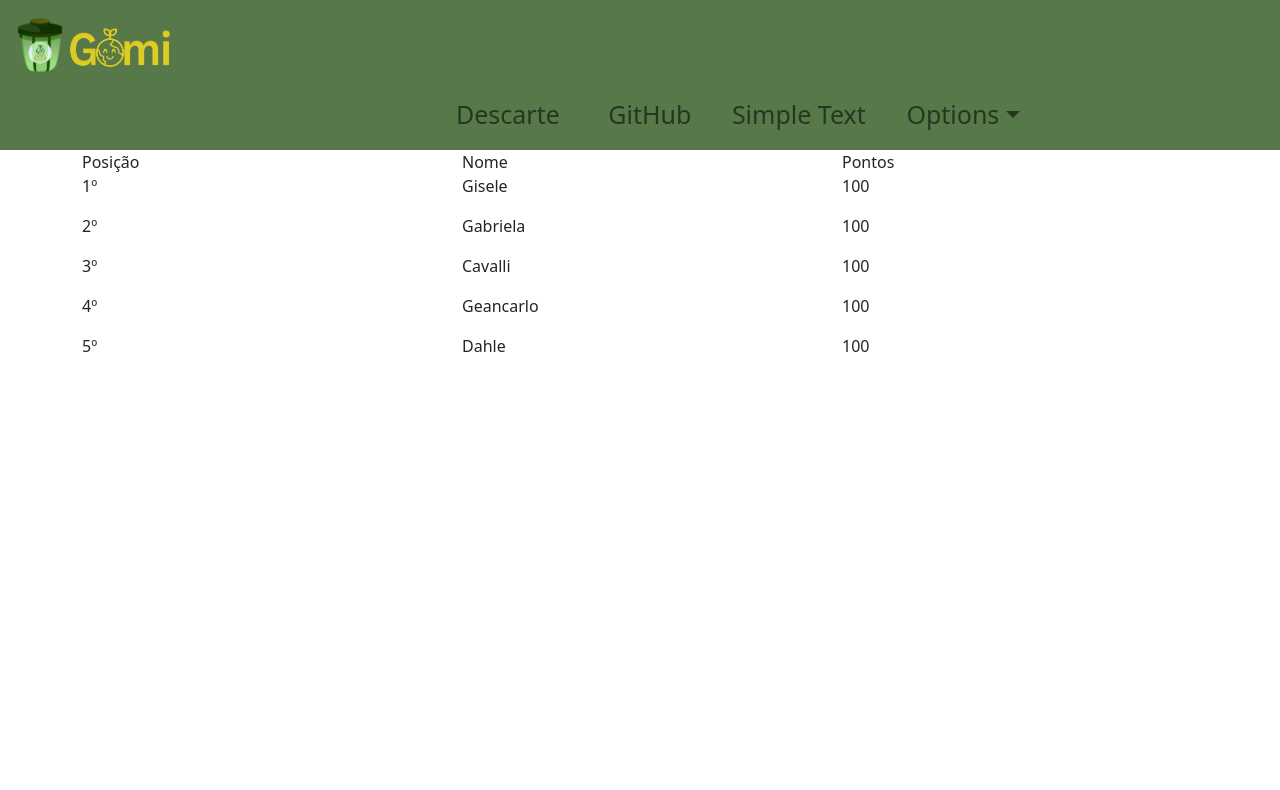
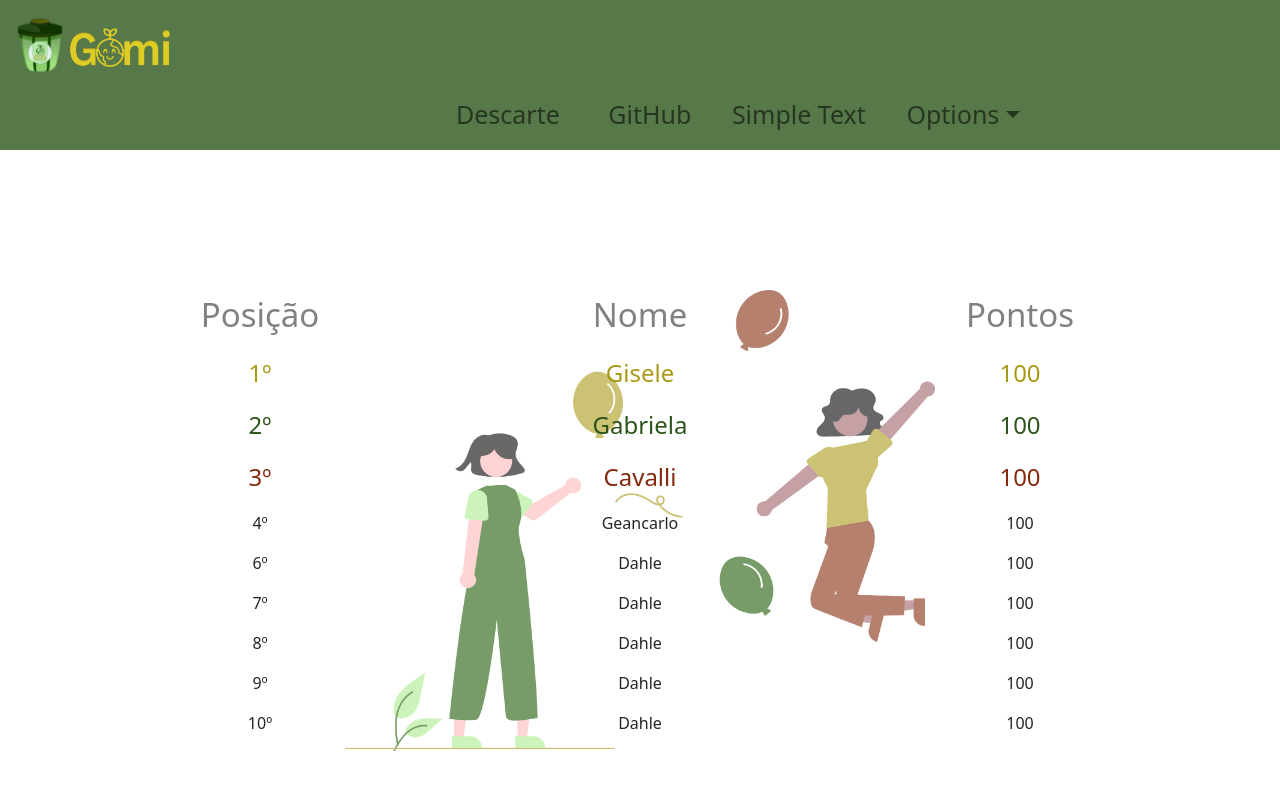
Before and after one commit to geancarlofd/Gomi, a React (Create React App) app: page /Ranking in a window 1280 px wide. Shown: the top 790 px of the page. Built offline with nearby package versions, Linux system fonts and the light colour scheme.

Commit message:
Layout tela de ranking

```diff
--- a/src/pages/ranking/index.js
+++ b/src/pages/ranking/index.js
@@ -1,7 +1,9 @@
 import React, { Component } from 'react';
 import gomi from "../../assets/telaDescarte/gomi.png"
 import gomiNome from "../../assets/telaDescarte/gomiNome.png"
+import ranking from "../../assets/ranking/ranking.png"
 import Menu from './headersRanking.js';
+import './ranking.css';
 class App extends Component {
 
   constructor(props) {
@@ -19,37 +21,51 @@ class App extends Component {
       <div>
 
           <div className="body">
-
             <div className="bcg-cabecalho">
-
               <img className="imgGomi" src={gomi}></img>
               <img className="imgGomiNome" src={gomiNome}></img>
               <Menu />
             </div>
+            <div className="img-ranking">
+
+          {/* Tabela do Ranking */}
+
+            <div className="table-ranking">
 
               <div class="container">
                   <div class="row align-items-start">
                     <div class="col">
-                Posição
-                <p>1º</p>
-                <p>2º</p>
-                <p>3º</p>
+                      <p className="title-column-ranking">Posição</p>
+                      <p className="first-position-ranking">1º</p>
+                      <p className="second-position-ranking">2º</p>
+                      <p className="third-position-ranking">3º</p>
                       <p>4º</p>
-                <p>5º</p>
-              </div>
-              <div class="col">
-
-                Nome
-                <p>Gisele</p>
-                <p>Gabriela</p>
-                <p>Cavalli</p>
-                <p>Geancarlo</p>
-                <p>Dahle</p>
-
+                      <p>6º</p>
+                      <p>7º</p>
+                      <p>8º</p>
+                      <p>9º</p>
+                      <p>10º</p>
                     </div>
 
                   <div class="col">
-                Pontos
+                    <p className="title-column-ranking">Nome</p>
+                    <p className="first-position-ranking">Gisele</p>
+                    <p className="second-position-ranking">Gabriela</p>
+                    <p className="third-position-ranking">Cavalli</p>
+                    <p>Geancarlo</p>
+                    <p>Dahle</p>
+                    <p>Dahle</p>
+                    <p>Dahle</p>
+                    <p>Dahle</p>
+                    <p>Dahle</p>
+                  </div>
+
+                  <div class="col">
+                    <p className="title-column-ranking">Pontos</p>
+                    <p className="first-position-ranking">100</p>
+                    <p className="second-position-ranking">100</p>
+                    <p className="third-position-ranking">100</p>
+                    <p>100</p>
                     <p>100</p>
                     <p>100</p>
                     <p>100</p>
@@ -60,6 +76,8 @@ class App extends Component {
               </div>
             </div>
           </div>
+        </div>
+      </div>
     )
   }
 }
--- /dev/null
+++ b/src/pages/ranking/ranking.css
@@ -0,0 +1,37 @@
+
+.table-ranking{
+    margin-top: 140px;
+    text-align: center;
+    background-color: rgba(255, 255, 255, 0.404);
+    width: 100%;
+    height: 100%;
+}
+
+.title-column-ranking{
+    font-size: 33px;
+    color: #818181;
+}
+
+.first-position-ranking{
+    color: #A89914;
+    font-size: 24px;
+}
+
+.second-position-ranking{
+    color: #2B531A;
+    font-size: 24px;
+}
+
+.third-position-ranking{
+    color: #85290d;
+    font-size: 24px;
+}
+
+.img-ranking{
+  background-image: url("../../assets/ranking/ranking.png");
+  width: 100%;
+  height: 100%;
+  background-position: center; /* Center the image */
+  background-repeat: no-repeat; /* Do not repeat the image */
+  background-size: contain; /* Resize the background image to cover the entire container */
+}
```
Also changed, not shown: src/assets/ranking/ranking.png (added). Lines whose indentation alone changed are shown as unchanged.
